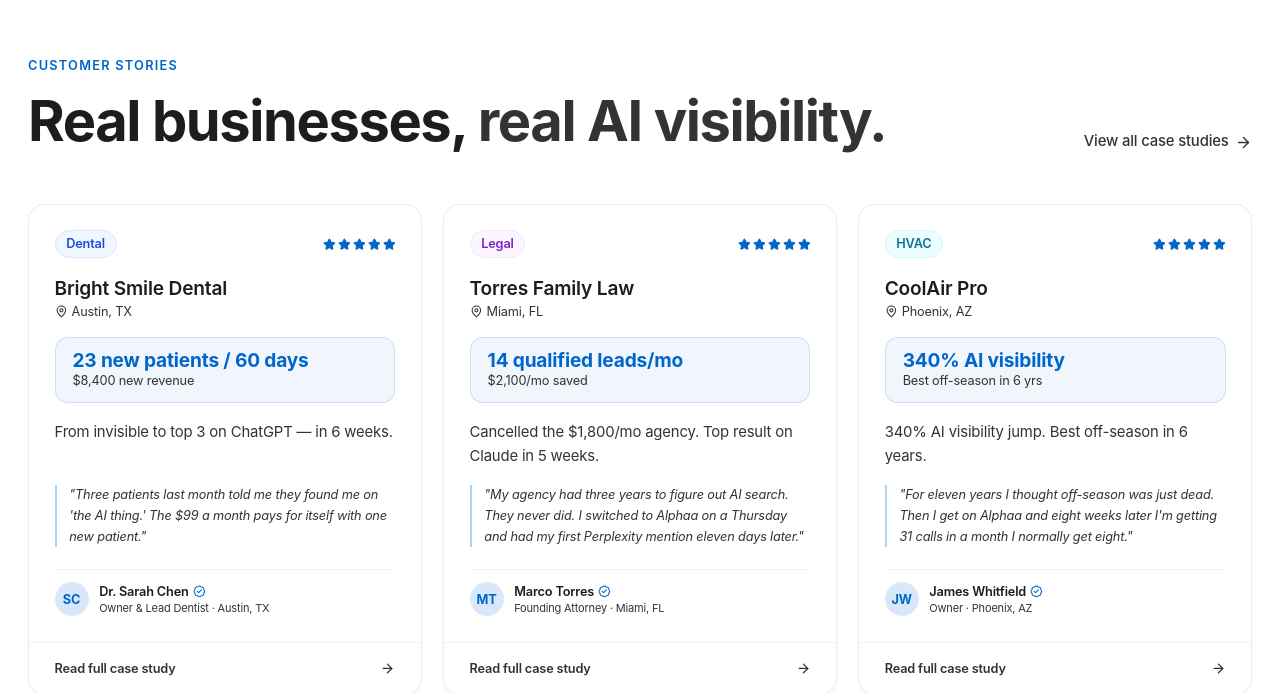
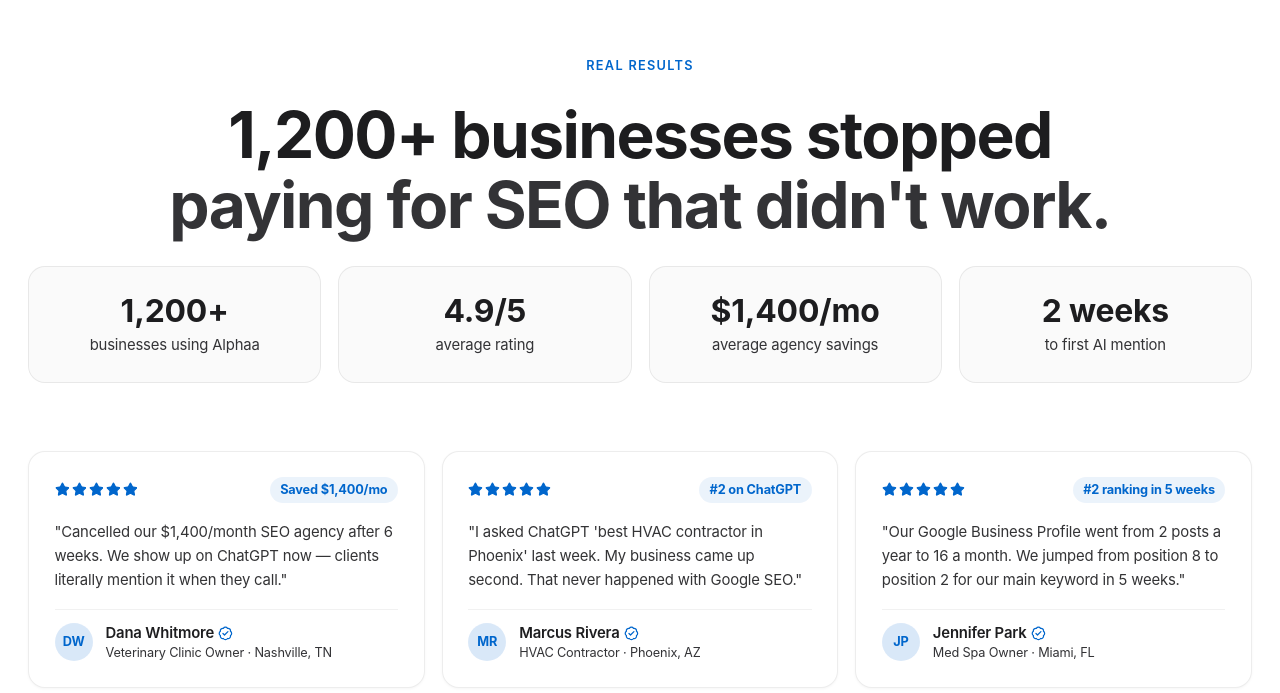
Before and after one commit to varunsharma014-commits/alphaa, a Next.js app: page / in a window 1280 px wide. Shown: the part 3222-3915 px from the top of the page. Built offline with nearby package versions, Linux system fonts and the light colour scheme; no server answers.

Commit message:
Homepage: remove the case-studies section
Co-Authored-By: Claude Fable 5.1 <noreply@anthropic.com>

```diff
--- a/src/app/(marketing)/page.tsx
+++ b/src/app/(marketing)/page.tsx
@@ -3,7 +3,6 @@ import Image from "next/image"
 import { AgencySection } from "@/components/marketing/AgencySection"
 import { AVATARS } from "@/components/marketing/HeroSection"
 import { AgentHomeDemo } from "@/components/marketing/AgentHomeDemo"
-import { CaseStudiesSection } from "@/components/marketing/CaseStudiesSection"
 import { SocialProof } from "@/components/marketing/SocialProof"
 import { FaqSection } from "@/components/marketing/FaqSection"
 import { ScrollReveal } from "@/components/marketing/ScrollReveal"
@@ -44,7 +43,7 @@ export default function HomePage() {
   return (
     <>
       <script type="application/ld+json" dangerouslySetInnerHTML={{ __html: JSON.stringify(softwareSchema) }} />
-      {/* Case studies, social proof and FAQ use data-reveal — invisible until this runs. */}
+      {/* Social proof and FAQ use data-reveal — invisible until this runs. */}
       <ScrollReveal />
 
       {/* Hero — the agent, not the dashboard, is the product. */}
@@ -97,7 +96,6 @@ export default function HomePage() {
 
       <AgencySection />
 
-      <CaseStudiesSection />
       <SocialProof />
 
       <section className="ag-section ag-section--grey">
```
